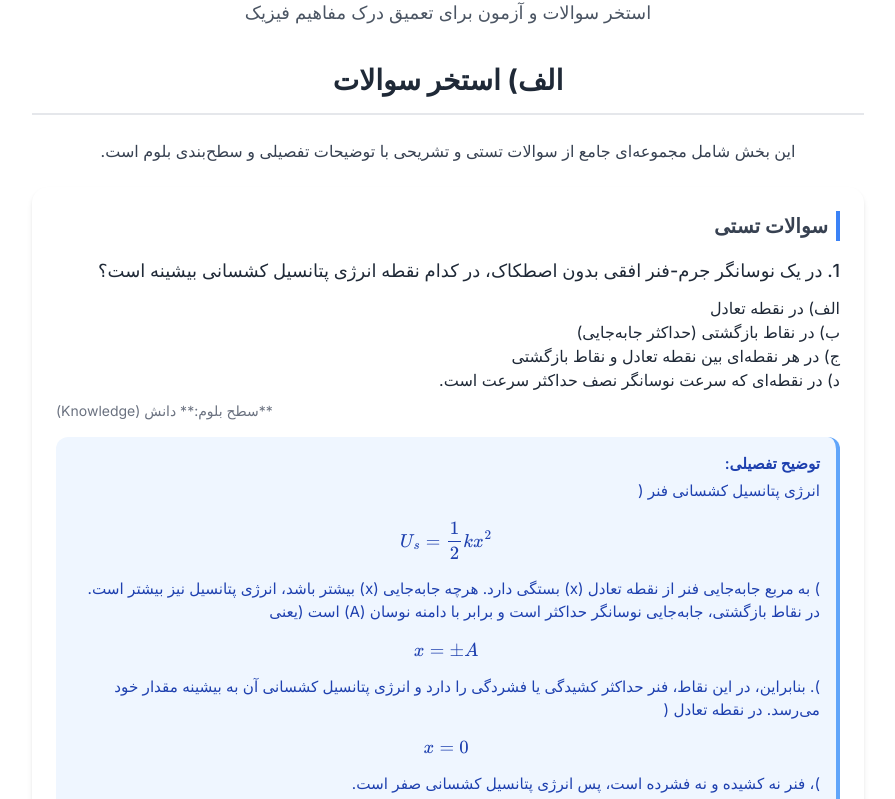
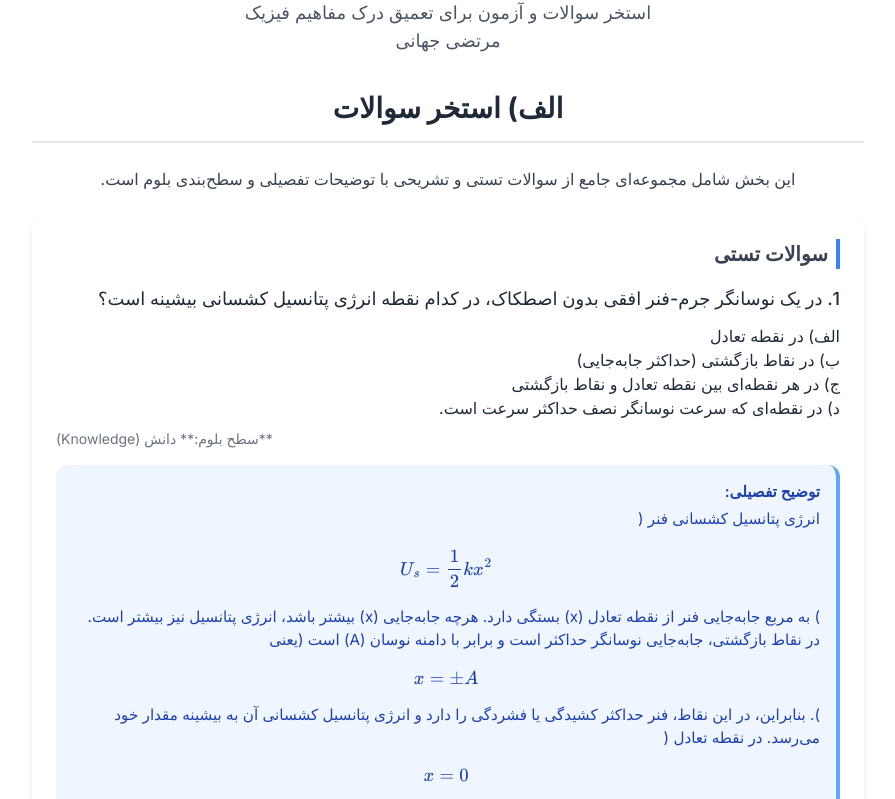
Before and after one commit to Javandroid0/physic_12, a plain HTML site: page index.html in a window 1280 px wide. Shown: the part 129-928 px from the top of the page, without its empty margins (192-1087 px from the left). Drawn offline with nearby package versions, Linux system fonts and the light colour scheme.

Commit message:
sign name

```diff
--- a/index.html
+++ b/index.html
@@ -29,6 +29,7 @@
         <header class="text-center mb-8">
             <h1 class="text-4xl font-extrabold text-gray-900 mb-2">انرژی مکانیکی نوسانگر</h1>
             <p class="text-gray-600 text-lg">استخر سوالات و آزمون برای تعمیق درک مفاهیم فیزیک</p>
+            <p class="text-gray-600 text-lg">مرتضی جهانی</p>
         </header>
 
         <section id="question-pool-section" class="mb-12">
```
